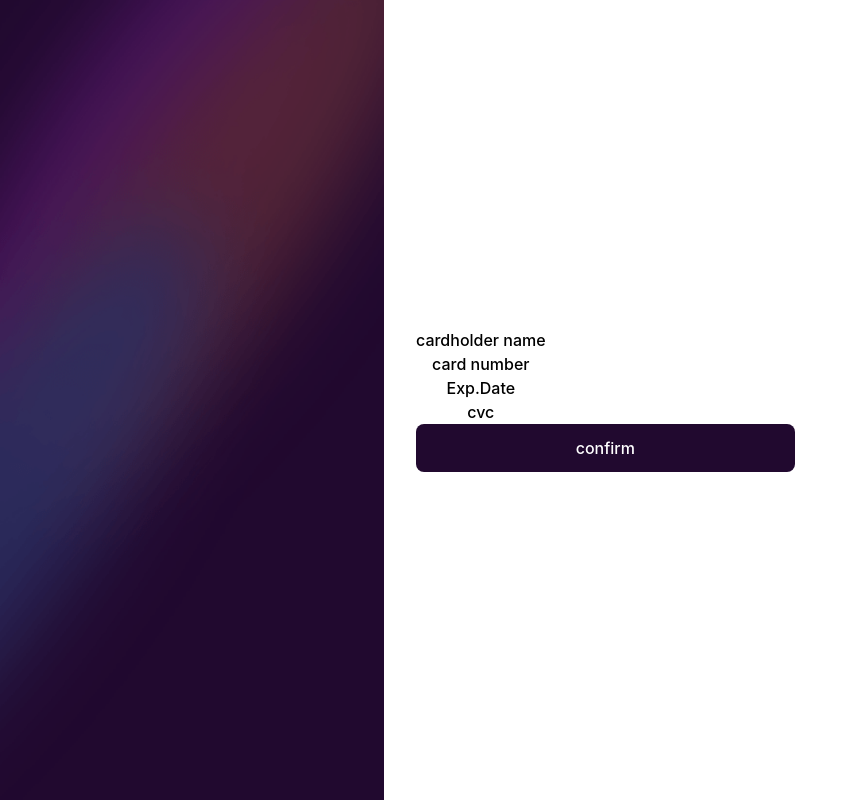
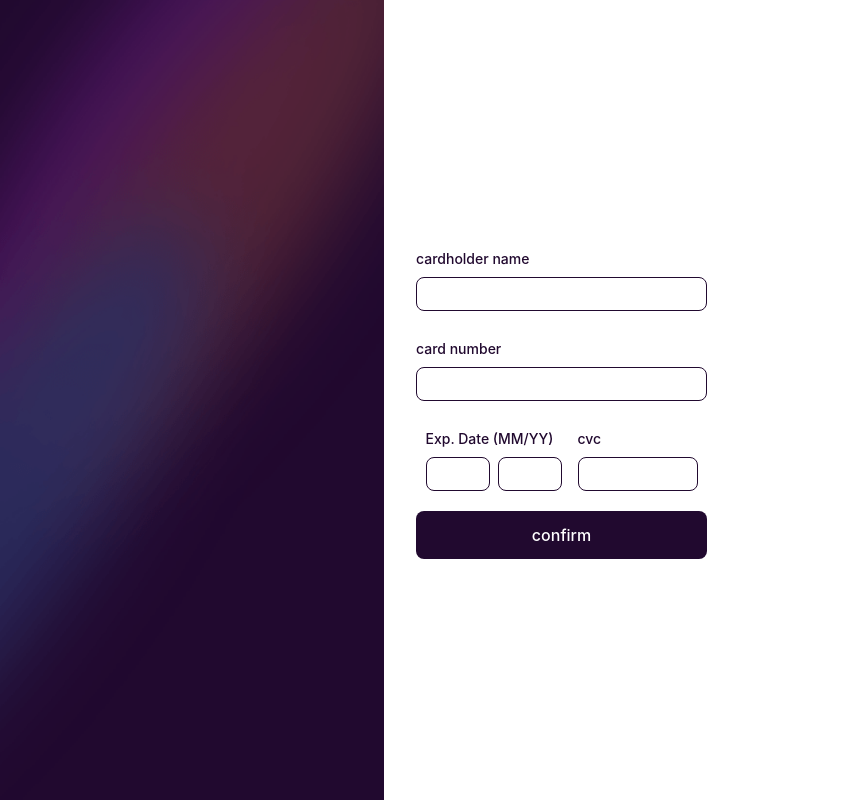
Before and after one commit to FelipeGdasilva/frontend-mentor-challenge, a Next.js app in the folder interactive-card-details/: page / in a window 1280 px wide. Shown: the whole page, without its empty margins (0-858 px from the left). Built offline with nearby package versions, Linux system fonts and the light colour scheme.

Commit message:
feat: estrutura do formulario e ajustes de layout

```diff
--- a/interactive-card-details/src/components/CardForm.tsx
+++ b/interactive-card-details/src/components/CardForm.tsx
@@ -8,26 +8,36 @@ interface FormProps{
 export default function CardForm(){
     return(
 
-        <form className="min-h-screen flex flex-col justify-center items-center">
-            <div>
-            <label>cardholder name</label>
-            <input type="text"></input>
+        <form className="min-h-screen flex flex-col justify-center items-center gap-5  ">
+            <div className ="flex flex-col">
+            <label className = "py-2 text-sm text-purple-950">cardholder name</label>
+            <input type="text" className = "border border-purple-950 rounded-lg py-1 px-5" ></input>
             </div>
 
-            <div>
-            <label>card number</label>
-            <input type="text"></input>
+            <div className = "flex flex-col">
+            <label className = "py-2 text-sm text-purple-950" >card number</label>
+            <input type="text" className = "border border-purple-950 rounded-lg py-1 px-5"></input>
             </div>
 
-            <div>
-            <label>Exp.Date</label>
-            <input type="text"></input>
+            <div className = "flex justify-between gap-4">
+
+            <div className = "flex flex-col">
+
+            <label className = "py-2 text-sm text-purple-950 ">Exp.  Date (MM/YY)</label>
+            <div className = "flex gap-2">
+            <input type="text" className = "border border-purple-950 rounded-lg py-1 px-3 w-16"/>
+
+            <input type = "text"  className = "border border-purple-950 rounded-lg px-3 py-1 w-16"/>
+            </div>
             </div>
 
-            <div>
-            <label>cvc</label>
-            <input type="text"></input>
+            <div className = "flex flex-col">
+            <label className = "py-2 text-sm text-purple-950">cvc</label>
+            <input type="text" className = "border border-purple-950 rounded-lg py-1 px-3 w-30"></input>
             </div>
+
+            </div>
+
             <button type="button" className="w-full bg-purple-950 py-3 rounded-lg text-white font-medium hover:bg-gray-400 ">confirm</button>
         </form>
     )
```
